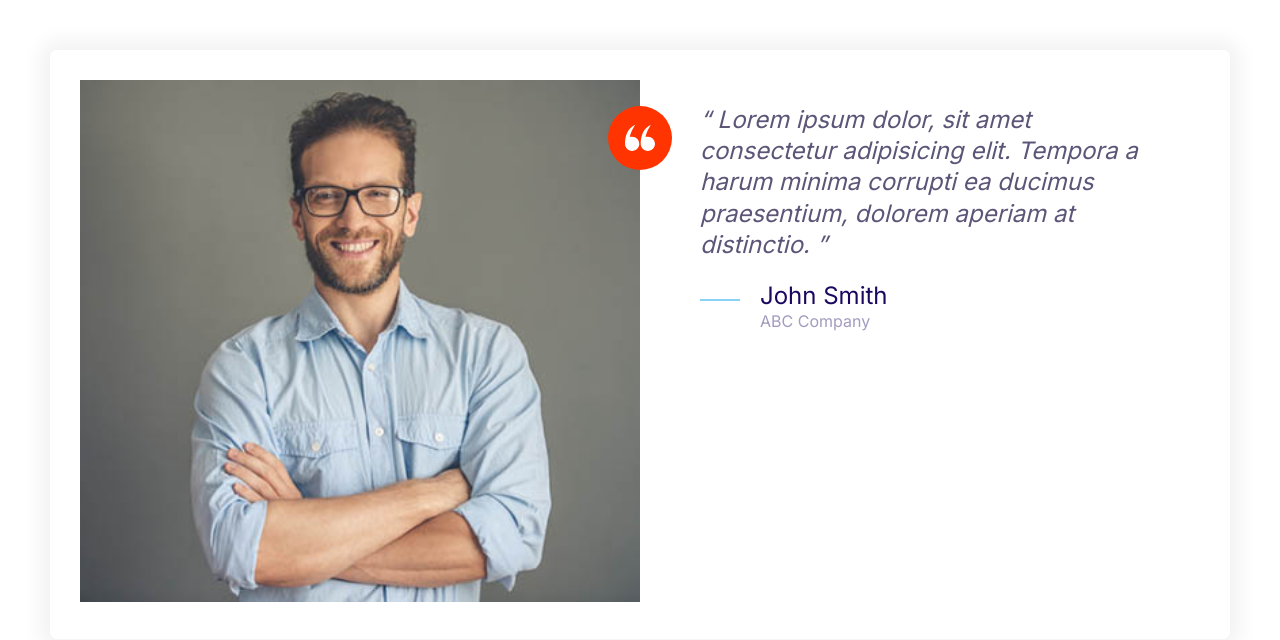
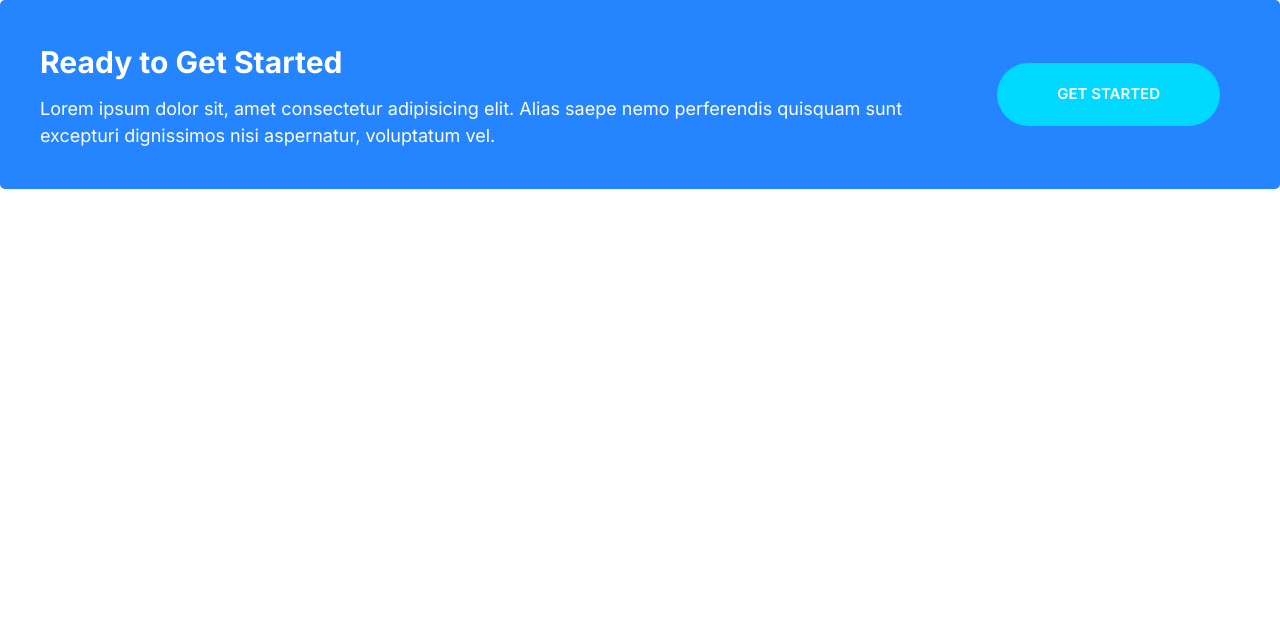
Before and after one commit to julian-c-dev/practice_web--moshified, a plain HTML site: page index.html in a window 1280 px wide. Drawn offline with Linux system fonts and the light colour scheme.

Commit message:
Build the callout component.

```diff
--- a/css/styles.css
+++ b/css/styles.css
@@ -272,6 +272,11 @@
   vertical-align: middle;
 }
 
+.btn--stretched {
+  padding-left: 6rem;
+  padding-right: 6rem;
+}
+
 @media screen and (min-width: 1024px) {
   .btn {
     font-size: 1.5rem;
@@ -523,3 +528,44 @@
     left: unset;
   }
 }
+
+/*14. Callouts */
+.callout {
+  padding: 4rem;
+  border-radius: 5px;
+}
+.callout--primary {
+  background: var(--color-primary);
+  color: white;
+}
+.callout__heading {
+  color: white;
+  margin-top: 0;
+  font-size: 3rem;
+}
+
+.callout .btn {
+  justify-self: center;
+  align-self: center;
+}
+
+.callout__content {
+  text-align: center;
+}
+
+/*we created an specific btn for the callout {btn--stretched}*/
+
+@media screen and (min-width: 768px) {
+  .callout .grid--1x2 {
+    grid-template-columns: 1fr auto;
+  }
+
+  .callout__content {
+    text-align: left;
+  }
+
+  .callout .btn {
+    justify-self: start;
+    margin: 0 2rem;
+  }
+}
--- a/index.html
+++ b/index.html
@@ -13,37 +13,18 @@
     <link rel="stylesheet" href="css/normalize.css" />
     <link rel="stylesheet" href="css/styles.css" />
   </head>
-  <body style="padding: 5rem">
-    <div class="card testimonial">
+  <body>
+    <div class="callout callout--primary">
       <div class="grid grid--1x2">
-        <div class="testimonial__image">
-          <img src="images/testimonial.jpg" alt="A happy, smiling costumer" />
-          <span class="icon-container icon-container--accent">
-            <svg class="icon icon--white icon--small">
-              <use xlink:href="images/sprite.svg#quotes"></use>
-            </svg>
-          </span>
+        <div class="callout__content">
+          <h2 class="callout__heading">Ready to Get Started</h2>
+          <p>
+            Lorem ipsum dolor sit, amet consectetur adipisicing elit. Alias
+            saepe nemo perferendis quisquam sunt excepturi dignissimos nisi
+            aspernatur, voluptatum vel.
+          </p>
         </div>
-        <blockquote class="quote">
-          <p class="quote__text">
-            Lorem ipsum dolor, sit amet consectetur adipisicing elit. Tempora a
-            harum minima corrupti ea ducimus praesentium, dolorem aperiam at
-            distinctio.
-          </p>
-          <footer>
-            <div class="media">
-              <div class="media__image">
-                <svg class="icon icon--primary quote__line">
-                  <use xlink:href="images/sprite.svg#line"></use>
-                </svg>
-              </div>
-              <div class="media__body">
-                <h3 class="media__title quote__author">John Smith</h3>
-                <p class="quote__company">ABC Company</p>
-              </div>
-            </div>
-          </footer>
-        </blockquote>
+        <a href="#" class="btn btn--secondary btn--stretched">Get Started</a>
       </div>
     </div>
   </body>
```
Also changed, not shown: components/callout.html (added, +59 -0 lines).
